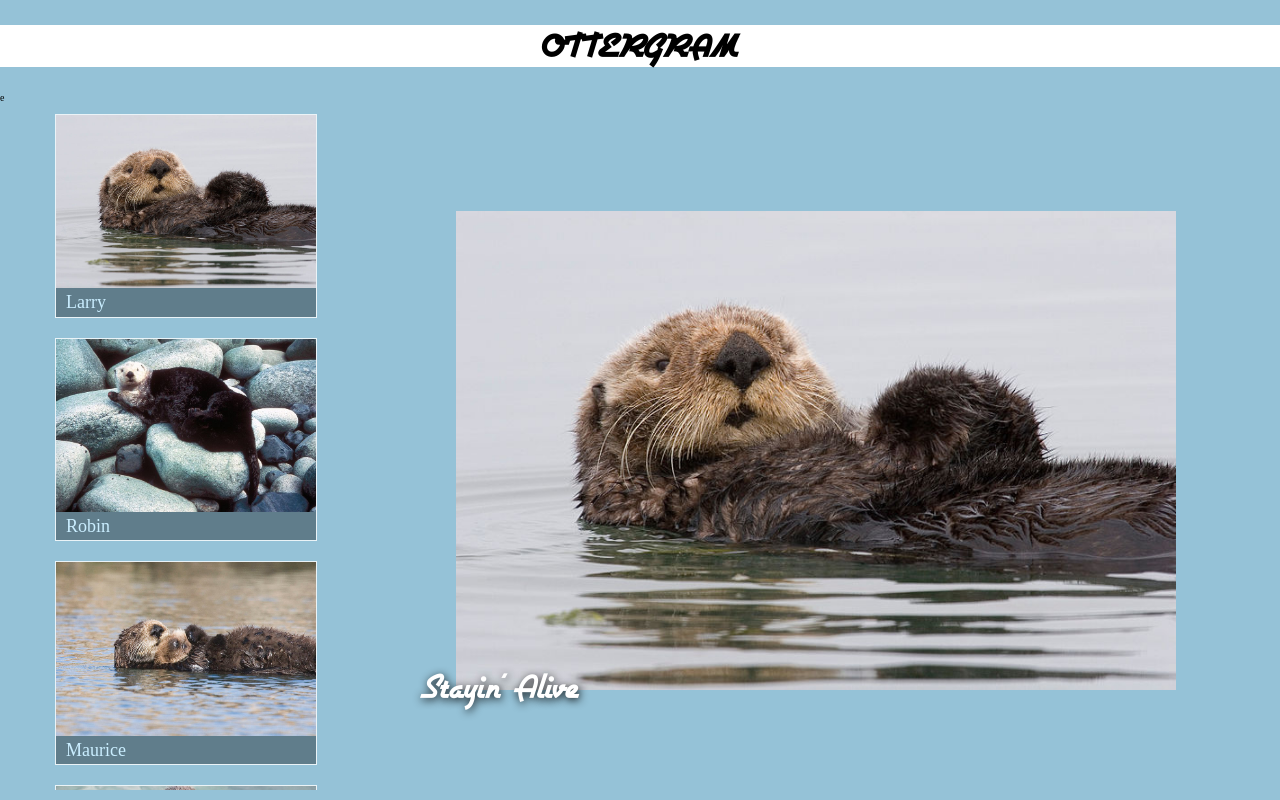
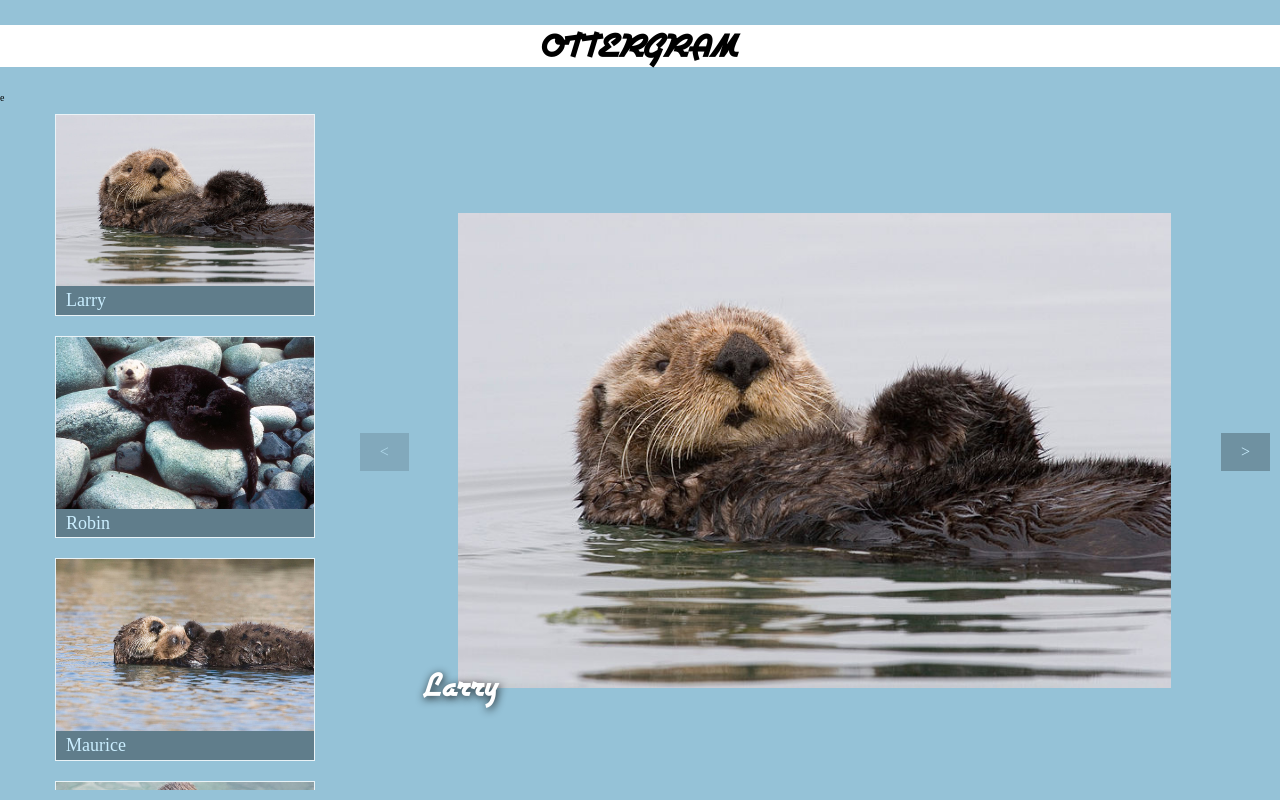
Before and after one commit to hellokev/ottergram, a plain HTML site: page index.html in a window 1280 px wide. Drawn offline with nearby package versions, Linux system fonts and the light colour scheme; files whose address does not match are found by name.

Commit message:
added disabled button features

```diff
--- a/index.html
+++ b/index.html
@@ -106,10 +106,12 @@
             </li>
         </ul>
         <div class="detail-image-container">
+            <button class="prev-button" id="prevButton" onclick="showPreviousImage()"><</button>
             <div class="detail-image-frame" data-image-role="frame">
                 <img src="img/otter1.jpg" alt="" class="detail-image" data-image-role="target">
                 <span class="detail-image-title" data-image-role="title">Stayin' Alive</span>
             </div>
+            <button class="next-button" id="nextButton" onclick="showNextImage()">></button>
         </div>
     </main>
     <script src="scripts/main.js" charset="utf-8"></script>
--- a/scripts/main.js
+++ b/scripts/main.js
@@ -6,6 +6,12 @@ var HIDDEN_DETAIL_CLASS = 'hidden-detail';
 var TINY_EFFECT_CLASS = 'is-tiny';
 var ESC_KEY = 27;
 
+const thumbnails = document.querySelectorAll('.thumbnail-item');
+const detailImage = document.querySelector('.detail-image');
+const detailTitle = document.querySelector('.detail-image-title');
+const prevButton = document.getElementById('prevButton');
+const nextButton = document.getElementById('nextButton');
+let currentThumbnailIndex = 0;
 
 function setDetails(imageUrl, titleText) {
   'use strict';
@@ -80,4 +86,33 @@ function initializeEvents() {
   addKeyPressHandler();
 }
 
+function showImage(index) {
+  const thumbnail = thumbnails[index];
+  const image = thumbnail.querySelector('.thumbnail-image');
+  const title = thumbnail.querySelector('.thumbnail-title');
+
+  detailImage.src = image.getAttribute('data-image-url');
+  detailTitle.textContent = title.textContent;
+  currentThumbnailIndex = index;
+
+  // Enable/disable previous and next buttons
+  prevButton.disabled = currentThumbnailIndex === 0;
+  nextButton.disabled = currentThumbnailIndex === thumbnails.length - 1;
+}
+
+function showPreviousImage() {
+  if (currentThumbnailIndex > 0) {
+    showImage(currentThumbnailIndex - 1);
+  }
+}
+
+function showNextImage() {
+  if (currentThumbnailIndex < thumbnails.length - 1) {
+    showImage(currentThumbnailIndex + 1);
+  }
+}
+
+// Initialize with the first image
+showImage(currentThumbnailIndex);
+
 initializeEvents();
--- a/styles.css
+++ b/styles.css
@@ -162,3 +162,28 @@ a {
         margin-top: 20px;
     }
 }
+
+/* CSS */
+
+.prev-button,
+.next-button {
+  background-color: rgba(96, 125, 139, 0.7);
+  color: rgb(202, 238, 255);
+  border: none;
+  padding: 10px 20px;
+  margin: 10px;
+  cursor: pointer;
+  font-size: 16px;
+  outline: none;
+}
+
+.prev-button:disabled,
+.next-button:disabled {
+  opacity: 0.5;
+  cursor: not-allowed;
+}
+
+.prev-button:hover,
+.next-button:hover {
+  background-color: rgb(96, 125, 139);
+}
```
